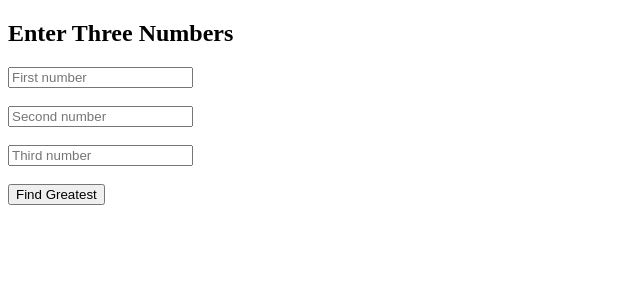
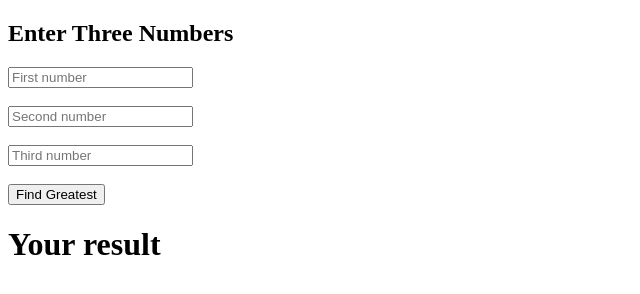
Before and after one commit to piyushkasture/test1, a plain HTML site: page index.html in a window 1280 px wide. Shown: the whole page, without its empty margins (0-640 px from the left). Drawn offline with Linux system fonts and the light colour scheme.

Commit message:
Your result added

```diff
--- a/index.html
+++ b/index.html
@@ -11,6 +11,8 @@
   <button onclick="findGreatest()">Find Greatest</button>
 
   <h3 id="result"></h3>
+
+  <h1>Your result</h1>
 
   <script>
     function findGreatest() {
```
